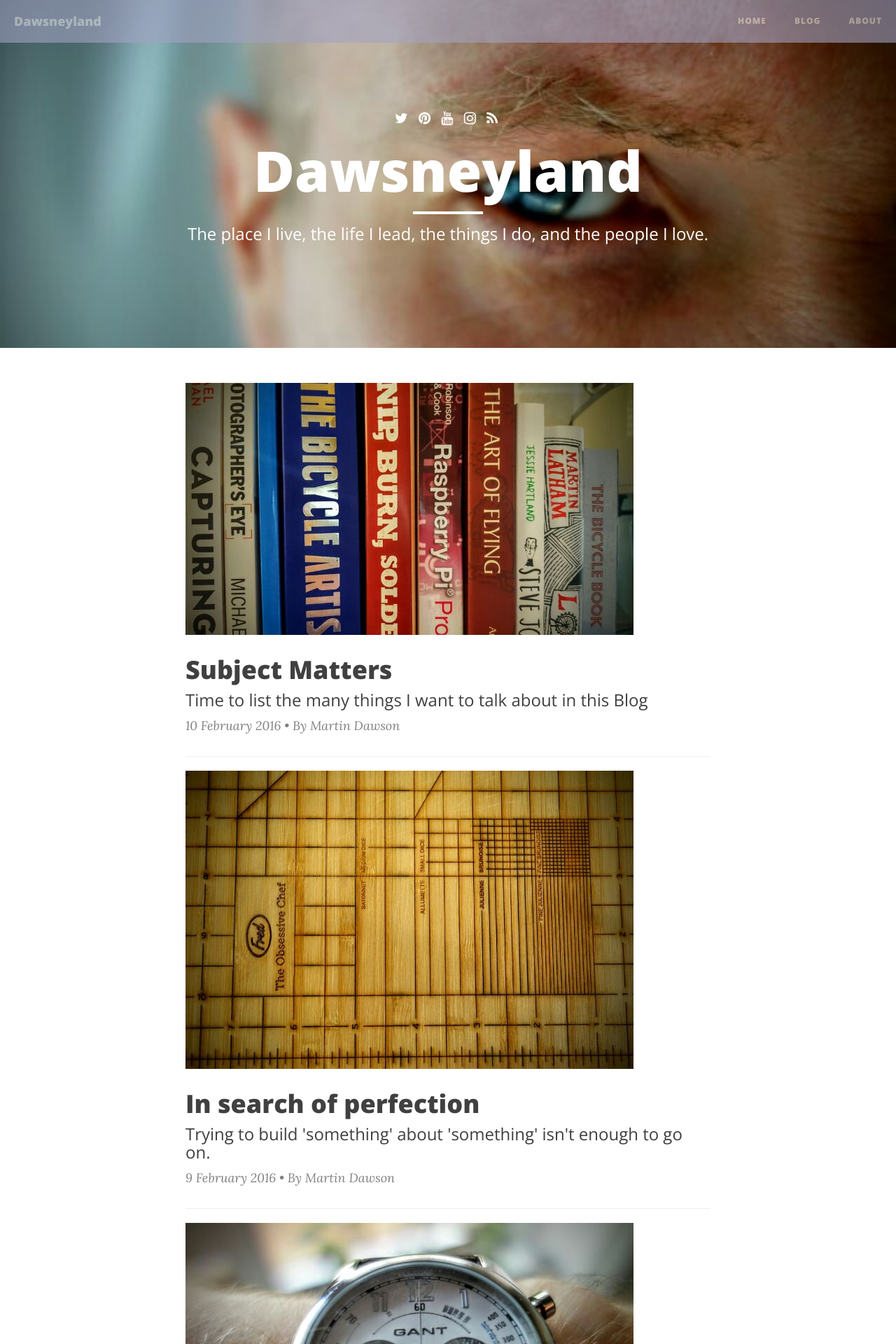
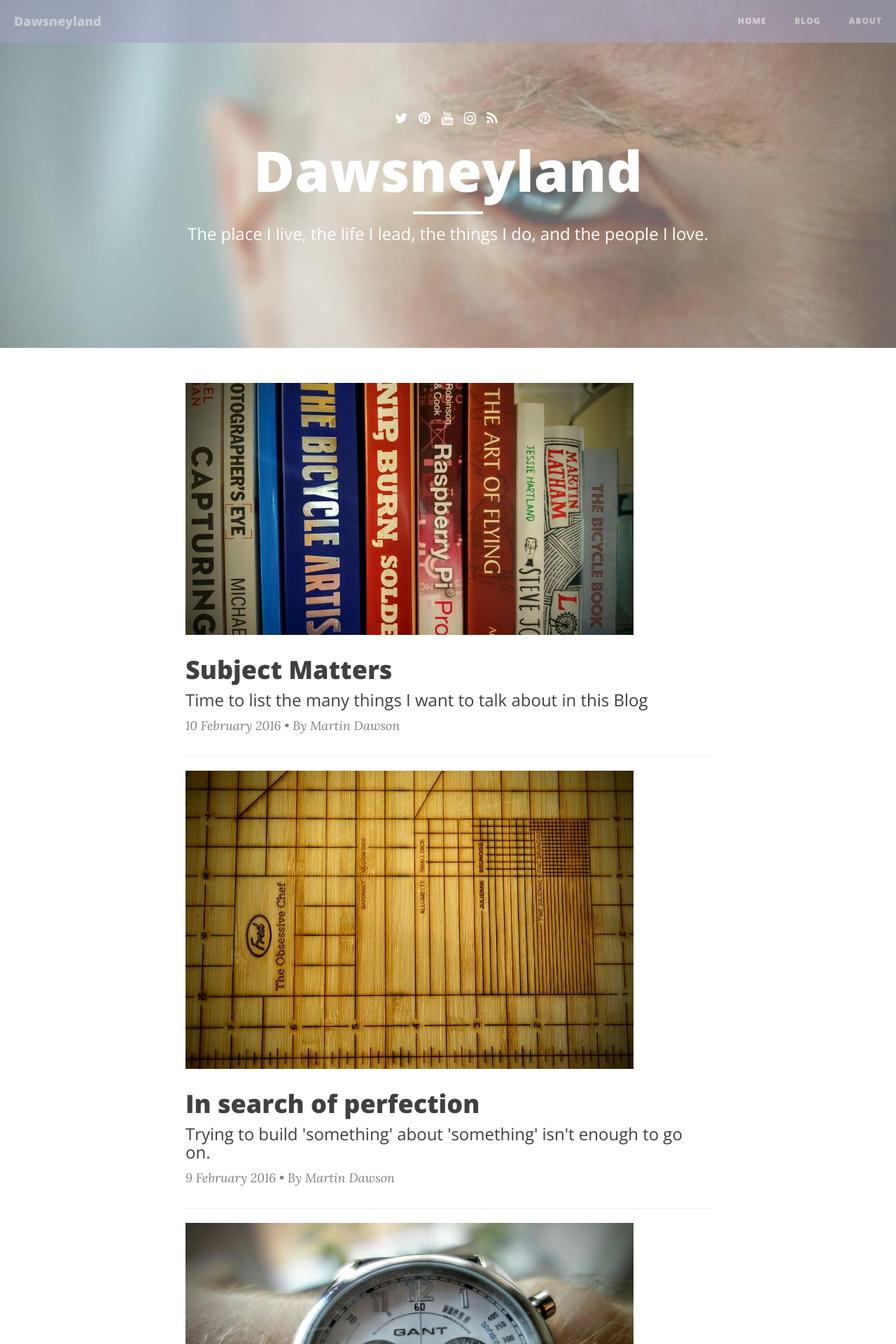
Before and after one commit to dawsneyland/formerdland, a Jekyll site: the page built from index.html, in a window 1280 px wide. Shown: the top 1920 px of the page at 70% size. Built offline with Jekyll 4.4.1, drawn with Linux system fonts in a browser that asks for light colours; nearby versions of some CDN libraries; the list of posts is cut into pages by our own code.

Commit message:
Update custom.css

```diff
--- a/css/custom.css
+++ b/css/custom.css
@@ -4,3 +4,7 @@
   text-align: center;
   vertical-align: top;
 }
+
+.intro-header {
+  opacity: 0.6;
+}
```
